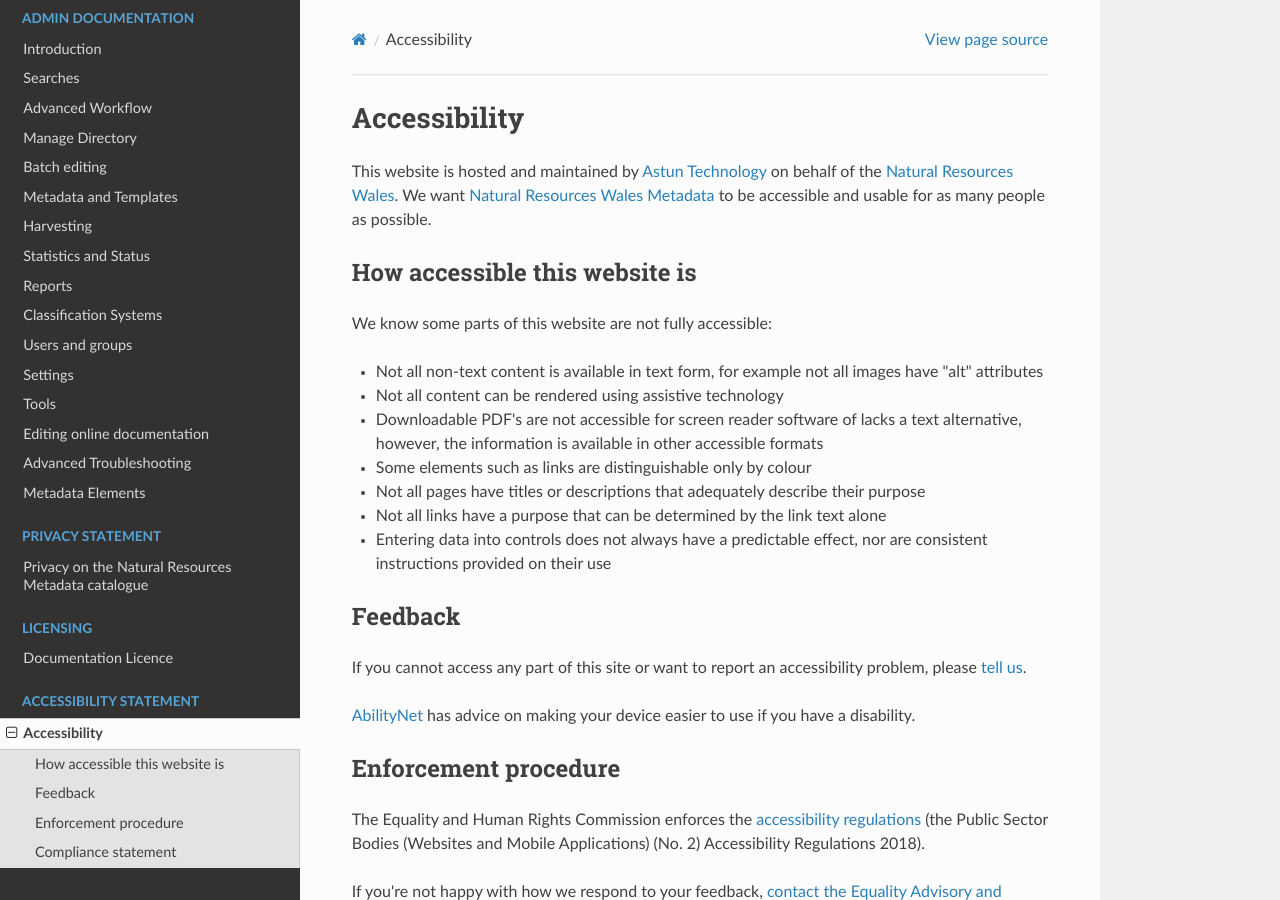
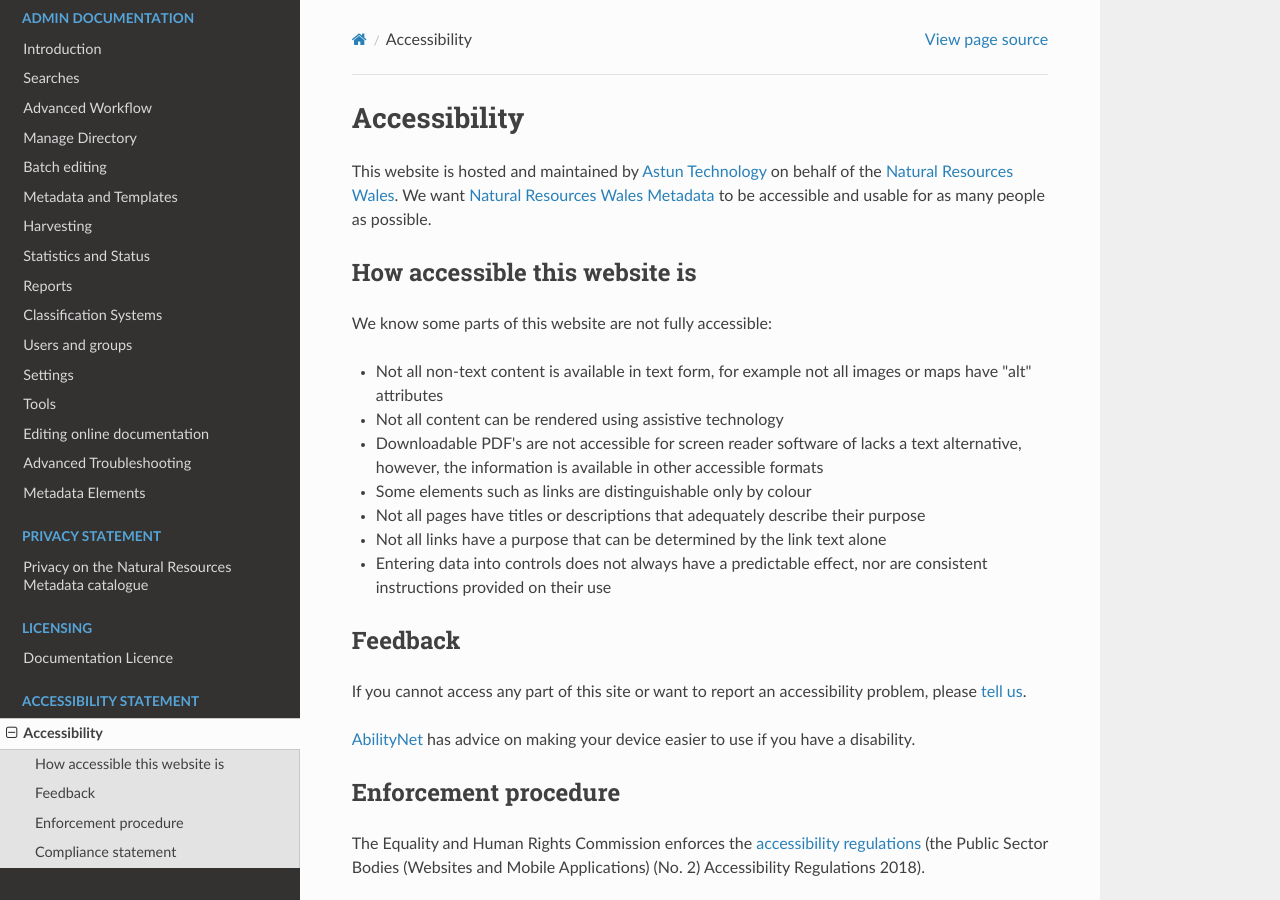
Before and after one commit to AstunTechnology/nrw-metadata-portal-docs, a Sphinx documentation site: the page built from docs/accessibility.rst, in a window 1280 px wide and 900 px high. Built offline with Sphinx 7.4.7 and the Read the Docs theme 2.0.0, drawn with Linux system fonts in a browser that asks for light colours.

Commit message:
Update accessibility.rst

```diff
--- a/docs/accessibility.rst
+++ b/docs/accessibility.rst
@@ -8,7 +8,7 @@ How accessible this website is
 
 We know some parts of this website are not fully accessible:
 
--  Not all non-text content is available in text form, for example not all images have "alt" attributes
+-  Not all non-text content is available in text form, for example not all images or maps have "alt" attributes
 -  Not all content can be rendered using assistive technology
 -  Downloadable PDF's are not accessible for screen reader software of lacks a text alternative, however, the information is available in other accessible formats
 -  Some elements such as links are distinguishable only by colour
```
